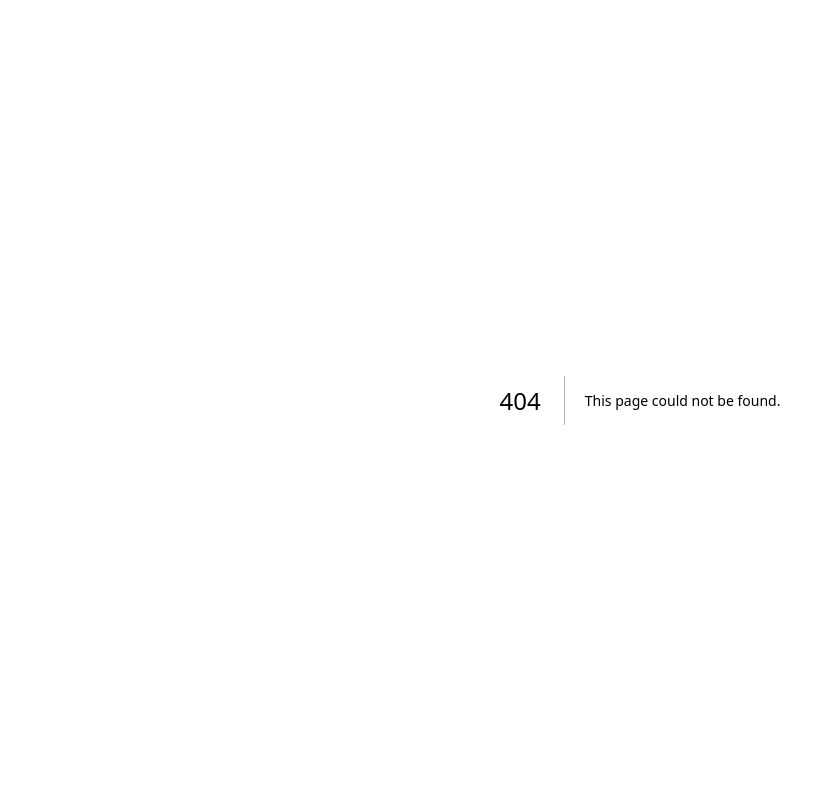
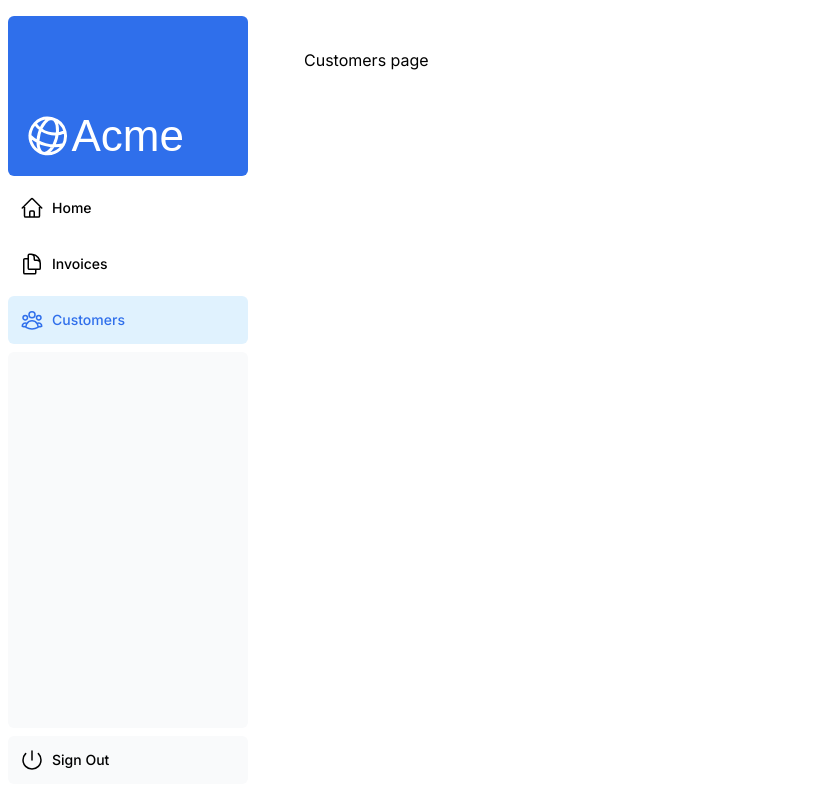
Before and after one commit to hiravesonali/next-finance-dashboard, a Next.js app: page /dashboard/customers in a window 1280 px wide. Before the commit this address had no page. Shown: the whole page, without its empty margins (0-835 px from the left). Built offline with nearby package versions, Linux system fonts and the light colour scheme; a web font is replaced by a local one.

Commit message:
add dashboard and invoices page and dashboard UI

```diff
--- /dev/null
+++ b/app/dashboard/customers/page.tsx
@@ -0,0 +1,3 @@
+export default function Page() {
+  return <p>Customers page</p>;
+}
--- /dev/null
+++ b/app/dashboard/invoices/page.tsx
@@ -0,0 +1,3 @@
+export default function Page() {
+  return <p>Invoices page</p>;
+}
--- /dev/null
+++ b/app/dashboard/layout.tsx
@@ -0,0 +1,12 @@
+import SideNav from '@/app/ui/dashboard/sidenav';
+
+export default function Layout({ children }: { children: React.ReactNode }) {
+  return (
+    <div className="flex h-screen flex-col md:flex-row md:overflow-hidden">
+      <div className="w-full flex-none md:w-64">
+        <SideNav />
+      </div>
+      <div className="grow p-6 md:overflow-y-auto md:p-12">{children}</div>
+    </div>
+  );
+}
--- /dev/null
+++ b/app/dashboard/page.tsx
@@ -0,0 +1,7 @@
+export default function Page() {
+  return (
+    <>
+      <p>Dashboard page</p>
+    </>
+  );
+}
--- a/app/ui/acme-logo.tsx
+++ b/app/ui/acme-logo.tsx
@@ -1,5 +1,5 @@
+import { lusitana } from '@/app/ui/fonts';
 import { GlobeAltIcon } from '@heroicons/react/24/outline';
-import { lusitana } from '@/app/ui/fonts';
 
 export default function AcmeLogo() {
   return (
--- a/app/ui/dashboard/nav-links.tsx
+++ b/app/ui/dashboard/nav-links.tsx
@@ -1,8 +1,12 @@
+'use client';
 import {
   UserGroupIcon,
   HomeIcon,
   DocumentDuplicateIcon,
 } from '@heroicons/react/24/outline';
+import Link from 'next/link';
+import { usePathname } from 'next/navigation';
+import clsx from 'clsx';
 
 // Map of links to display in the side navigation.
 // Depending on the size of the application, this would be stored in a database.
@@ -17,19 +21,25 @@
 ];
 
 export default function NavLinks() {
+  const pathname = usePathname();
   return (
     <>
       {links.map((link) => {
         const LinkIcon = link.icon;
         return (
-          <a
+          <Link
             key={link.name}
             href={link.href}
-            className="flex h-[48px] grow items-center justify-center gap-2 rounded-md bg-gray-50 p-3 text-sm font-medium hover:bg-sky-100 hover:text-blue-600 md:flex-none md:justify-start md:p-2 md:px-3"
+            className={clsx(
+              'flex h-[48px] grow items-center justify-center gap-2 rounded-md p-3 text-sm font-medium hover:bg-sky-100 hover:text-blue-600 md:flex-none md:justify-start md:p-2 md:px-3',
+              {
+                'bg-sky-100 text-blue-600': pathname === link.href,
+              },
+            )}
           >
             <LinkIcon className="w-6" />
             <p className="hidden md:block">{link.name}</p>
-          </a>
+          </Link>
         );
       })}
     </>
```
